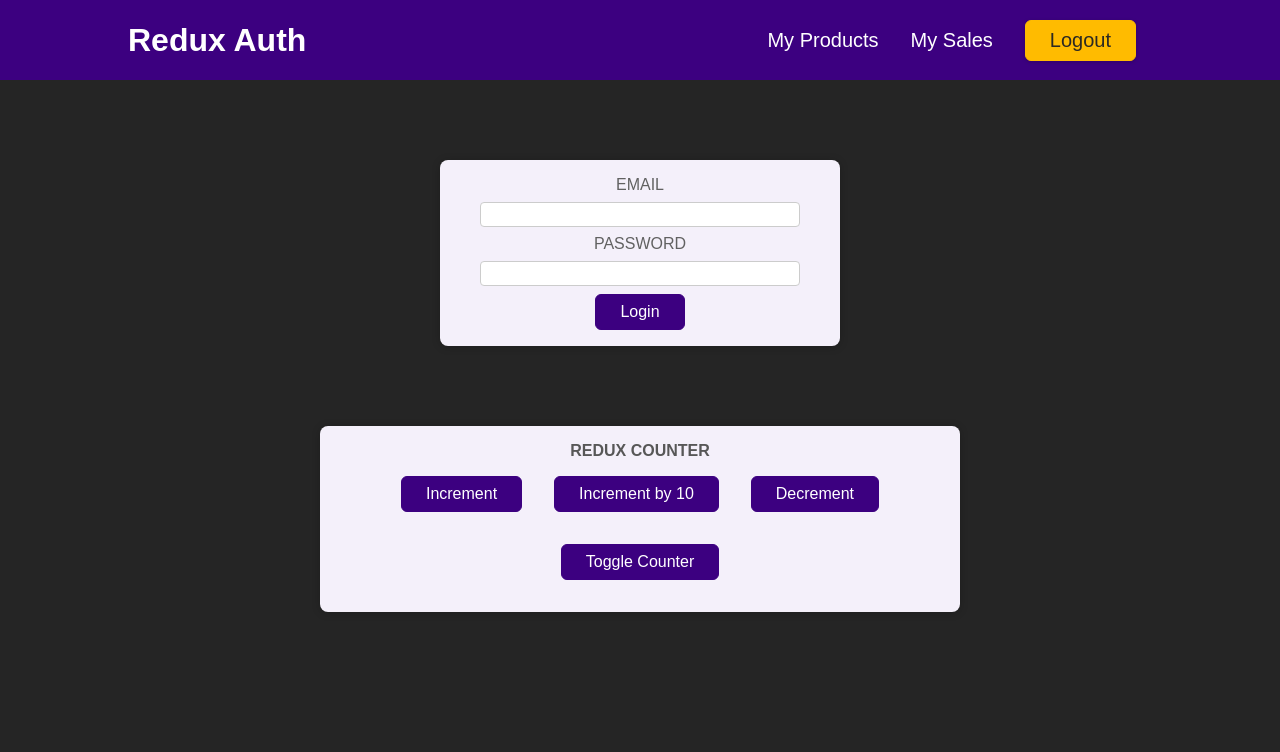
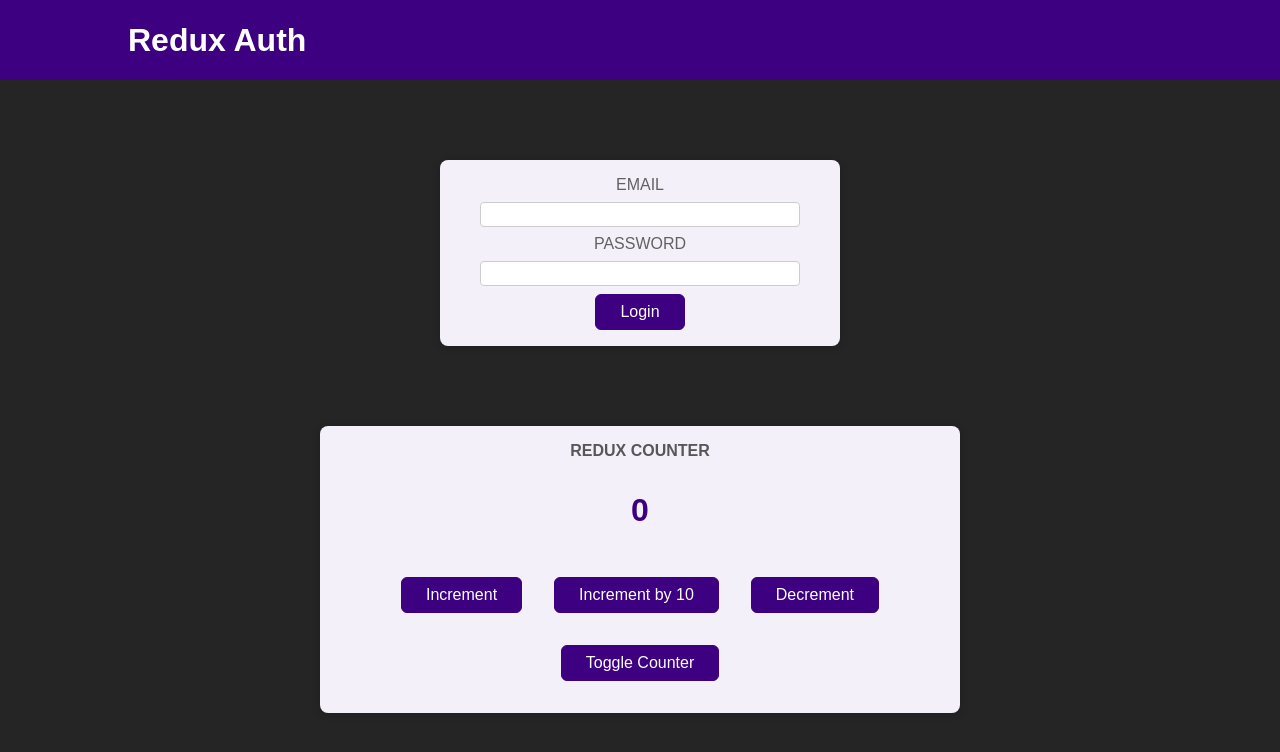
Before and after one commit to nthungvn/react-complete-guide, a React (Create React App) app: page / in a window 1280 px wide. Shown: the top 752 px of the page. Built offline with nearby package versions, Linux system fonts and the light colour scheme.

Commit message:
use the second slice

```diff
--- a/src/App.js
+++ b/src/App.js
@@ -1,13 +1,17 @@
 import { Fragment } from 'react';
+import { useSelector } from 'react-redux';
 import Auth from './components/Auth';
 import Counter from './components/Counter';
 import Header from './components/Header';
+import UserProfile from './components/UserProfile';
 
 function App() {
+  const isAuth = useSelector((state) => state.auth.isAuth);
   return (
     <Fragment>
       <Header />
-      <Auth />
+      {!isAuth && <Auth />}
+      {isAuth && <UserProfile />}
       <Counter />
     </Fragment>
   );
--- a/src/components/Auth.js
+++ b/src/components/Auth.js
@@ -1,17 +1,25 @@
+import { useDispatch } from 'react-redux';
+import { authActions } from '../store';
 import classes from './Auth.module.css';
 
 const Auth = () => {
+  const dispatch = useDispatch();
+  const submitHandler = (event) => {
+    event.preventDefault();
+    dispatch(authActions.login());
+  };
+
   return (
     <main className={classes.auth}>
       <section>
-        <form>
+        <form onSubmit={submitHandler}>
           <div className={classes.control}>
-            <label htmlFor='email'>Email</label>
-            <input type='email' id='email' />
+            <label htmlFor="email">Email</label>
+            <input type="email" id="email" />
           </div>
           <div className={classes.control}>
-            <label htmlFor='password'>Password</label>
-            <input type='password' id='password' />
+            <label htmlFor="password">Password</label>
+            <input type="password" id="password" />
           </div>
           <button>Login</button>
         </form>
--- a/src/components/Counter.js
+++ b/src/components/Counter.js
@@ -3,8 +3,8 @@
 import classes from './Counter.module.css';
 
 const Counter = () => {
-  const counter = useSelector((state) => state.counter);
-  const show = useSelector((state) => state.showCounter);
+  const counter = useSelector((state) => state.counter.counter);
+  const show = useSelector((state) => state.counter.showCounter);
   const dispatch = useDispatch();
 
   const toggleCounterHandler = () => {
--- a/src/components/Header.js
+++ b/src/components/Header.js
@@ -1,22 +1,33 @@
+import { useDispatch, useSelector } from 'react-redux';
+import { authActions } from '../store';
 import classes from './Header.module.css';
 
 const Header = () => {
+  const isAuth = useSelector((state) => state.auth.isAuth);
+  const dispatch = useDispatch();
+
+  const logoutHandler = () => {
+    dispatch(authActions.logout());
+  };
+
   return (
     <header className={classes.header}>
       <h1>Redux Auth</h1>
+      {isAuth && (
         <nav>
           <ul>
             <li>
-            <a href='/'>My Products</a>
+              <a href="/">My Products</a>
             </li>
             <li>
-            <a href='/'>My Sales</a>
+              <a href="/">My Sales</a>
             </li>
             <li>
-            <button>Logout</button>
+              <button onClick={logoutHandler}>Logout</button>
             </li>
           </ul>
         </nav>
+      )}
     </header>
   );
 };
```
Lines whose indentation alone changed are shown as unchanged.
